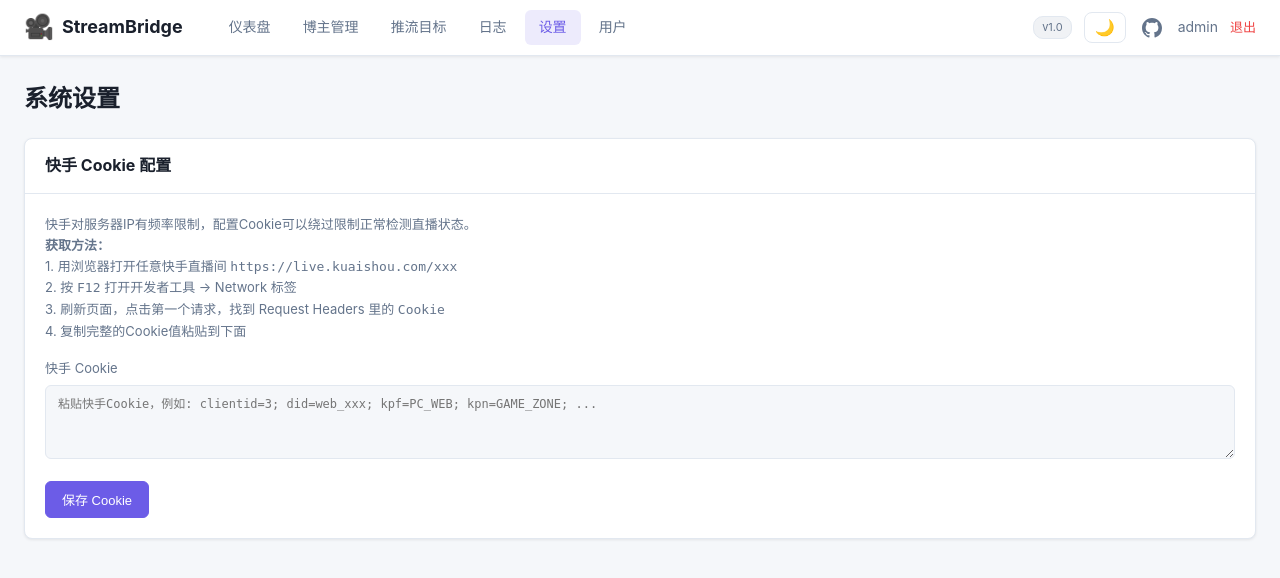
After one commit to yyzq-cf/stream-bridge, a Flask app: page /settings in a window 1280 px wide. The commit adds this page. Shown: the top 578 px of the page. Run offline with Flask 3, Linux system fonts and the light colour scheme; a user stored in the database is signed in; data that the repository does not hold is empty.

Commit message:
feat: 快手Cookie配置功能(设置页面)

```diff
--- a/app.py
+++ b/app.py
@@ -13,7 +13,7 @@ from flask_login import (LoginManager, login_user, logout_user,
                          login_required, current_user)
 
 from config import Config
-from models import db, User, Streamer, PushTarget, ActiveStream, StreamLog
+from models import db, User, Streamer, PushTarget, ActiveStream, StreamLog, Setting
 from monitor_engine import start_monitor, stop_monitor
 import stream_engine
 
@@ -258,6 +258,30 @@ def stop_manual_push(sid):
 
 # ─── 推流目标管理(替代YouTube OAuth) ───
 
+@app.route('/settings')
+@login_required
+def settings():
+    kuaishou_cookie = Setting.query.filter_by(key='kuaishou_cookie').first()
+    kuaishou_cookie = kuaishou_cookie.value if kuaishou_cookie else ''
+    return render_template('settings.html', kuaishou_cookie=kuaishou_cookie)
+
+
+@app.route('/settings/cookie', methods=['POST'])
+@login_required
+def update_cookie():
+    platform = request.form.get('platform', '').strip()
+    cookie = request.form.get('cookie', '').strip()
+    key = f'{platform}_cookie'
+    s = Setting.query.filter_by(key=key).first()
+    if s:
+        s.value = cookie
+    else:
+        s = Setting(key=key, value=cookie)
+        db.session.add(s)
+    db.session.commit()
+    return jsonify({'ok': True, 'message': f'{platform} Cookie已保存'})
+
+
 @app.route('/targets')
 @login_required
 def targets():
--- a/static/js/main.js
+++ b/static/js/main.js
@@ -340,3 +340,18 @@ function editStreamer(id, name, platform, roomId, targetId) {
 function closeEditModal() {
     document.getElementById('edit-modal').style.display = 'none';
 }
+
+// ─── 保存Cookie ───
+async function saveCookie(platform) {
+    const cookie = document.getElementById('ks-cookie').value.trim();
+    if (!cookie) {
+        showToast('请输入Cookie', 'error');
+        return;
+    }
+    const r = await api('/settings/cookie', 'POST', { platform: 'kuaishou', cookie: cookie });
+    if (r.ok) {
+        showToast('✅ ' + r.message, 'success');
+    } else {
+        showToast('❌ ' + (r.message || '保存失败'), 'error');
+    }
+}
--- a/templates/base.html
+++ b/templates/base.html
@@ -18,6 +18,7 @@
             <a href="{{ url_for('streamers') }}" class="{% if request.endpoint == 'streamers' %}active{% endif %}">博主管理</a>
             <a href="{{ url_for('targets') }}" class="{% if request.endpoint == 'targets' %}active{% endif %}">推流目标</a>
             <a href="{{ url_for('logs') }}" class="{% if request.endpoint == 'logs' %}active{% endif %}">日志</a>
+            <a href="{{ url_for('settings') }}" class="{% if request.endpoint == 'settings' %}active{% endif %}">设置</a>
             {% if current_user.is_admin %}
             <a href="{{ url_for('users') }}" class="{% if request.endpoint == 'users' %}active{% endif %}">用户</a>
             {% endif %}
--- /dev/null
+++ b/templates/settings.html
@@ -0,0 +1,30 @@
+{% extends 'base.html' %}
+{% block title %}系统设置 - StreamBridge{% endblock %}
+{% block content %}
+<h1 class="page-title">系统设置</h1>
+
+<div class="panel">
+    <div class="panel-header">
+        <h2>快手 Cookie 配置</h2>
+    </div>
+    <div class="panel-body">
+        <p style="margin-bottom:12px;color:var(--text-dim);font-size:13px;">
+            快手对服务器IP有频率限制，配置Cookie可以绕过限制正常检测直播状态。<br>
+            <strong>获取方法：</strong><br>
+            1. 用浏览器打开任意快手直播间 <code>https://live.kuaishou.com/xxx</code><br>
+            2. 按 <kbd>F12</kbd> 打开开发者工具 → Network 标签<br>
+            3. 刷新页面，点击第一个请求，找到 Request Headers 里的 <code>Cookie</code><br>
+            4. 复制完整的Cookie值粘贴到下面
+        </p>
+        <form id="cookie-form" style="margin-top:16px;" onsubmit="event.preventDefault(); saveCookie('kuaishou');">
+            <div class="form-group">
+                <label>快手 Cookie</label>
+                <textarea name="cookie" id="ks-cookie" class="form-control" rows="4"
+                    placeholder="粘贴快手Cookie，例如: clientid=3; did=web_xxx; kpf=PC_WEB; kpn=GAME_ZONE; ..."
+                    style="font-family:monospace;font-size:12px;">{{ kuaishou_cookie }}</textarea>
+            </div>
+            <button type="submit" class="btn btn-primary">保存 Cookie</button>
+        </form>
+    </div>
+</div>
+{% endblock %}
```
Also changed, not shown: models.py (+7 -0 lines), platforms/kuaishou.py (+25 -10 lines).
